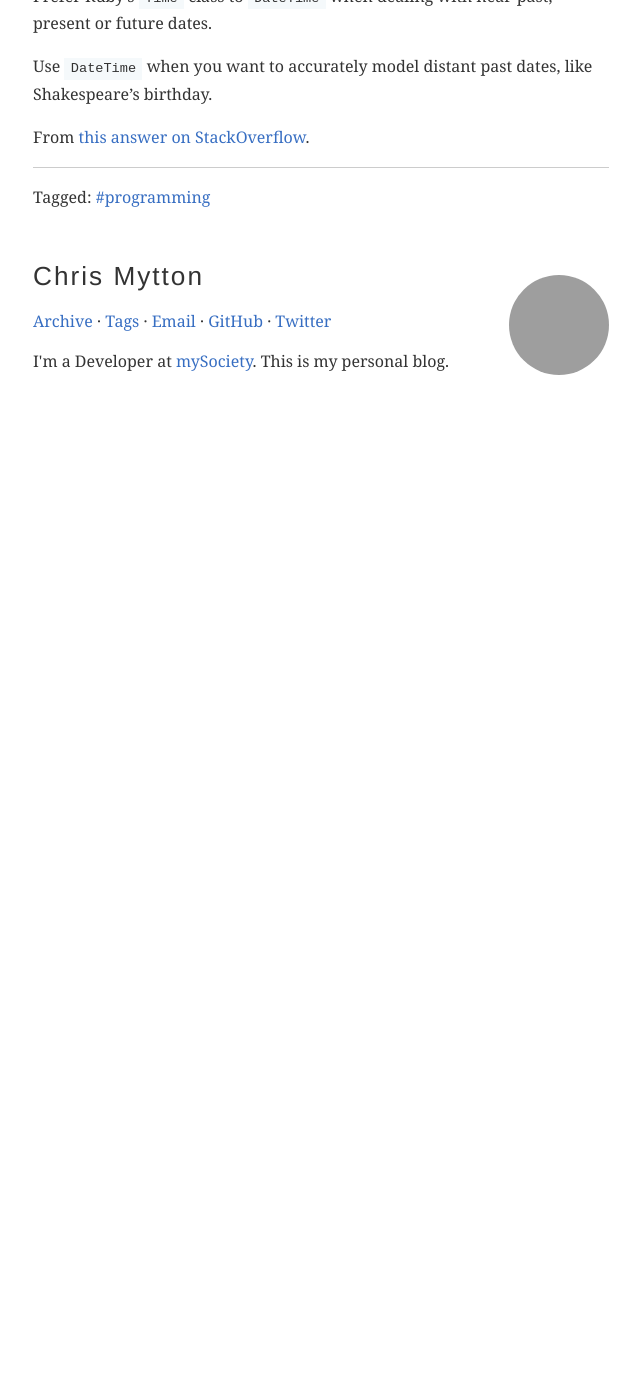
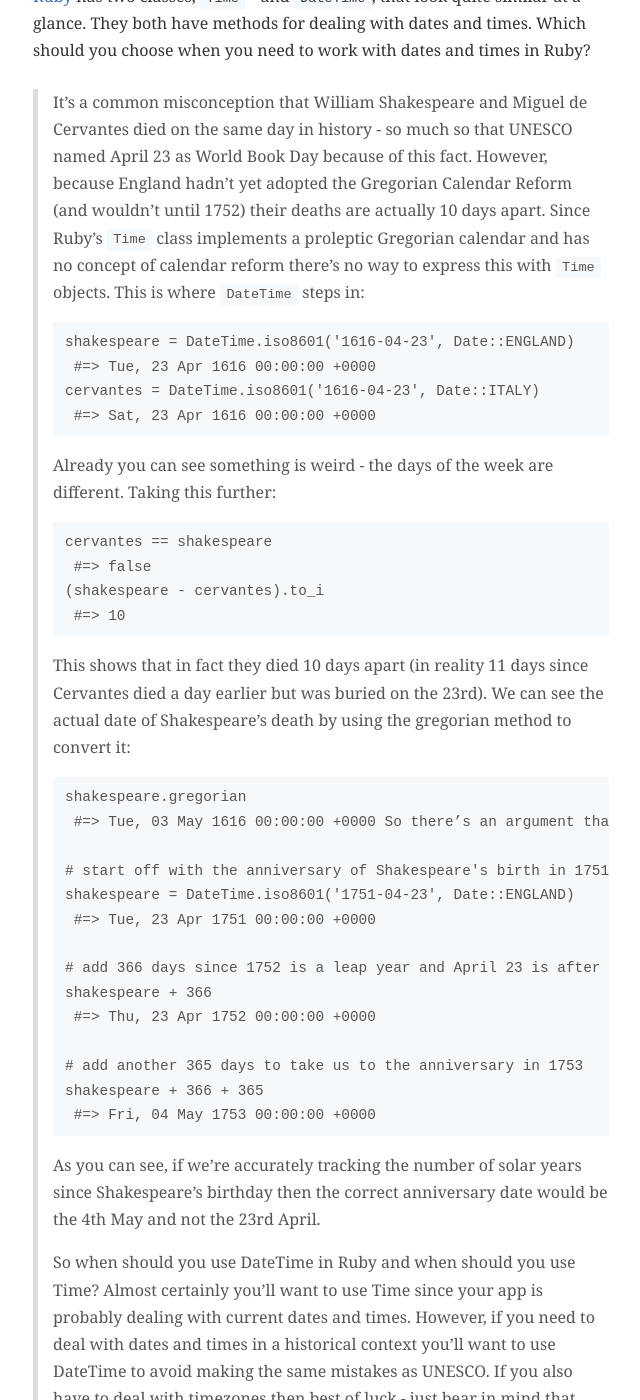
Before and after one commit to chrismytton/chrismytton.github.io, a Jekyll site: the page built from _posts/2020-02-18-ruby-time-vs-datetime.md, in a window 1280 px wide and 1400 px high, scrolled down 208 px, cut to the strip 0-1400 px from the top of the window. Shown: the whole strip, without its empty margins (319-959 px from the left). Built offline with Jekyll 4.4.1, drawn with Linux system fonts in a browser that asks for light colours; before the commit the page ends 900 px from its top, so only the background shows below that; some of the changed text lies outside the part shown; grey boxes are pictures that could not be loaded.

Commit message:
Update post

```diff
--- a/_posts/2020-02-18-ruby-time-vs-datetime.md
+++ b/_posts/2020-02-18-ruby-time-vs-datetime.md
@@ -4,8 +4,50 @@ title: Ruby's Time vs DateTime classes
 tags: [programming]
 ---
 
-Prefer Ruby's `Time` class to `DateTime` when dealing with near-past, present or future dates.
+[Ruby](https://www.ruby-lang.org/) has two classes, `Time` [^1] and `DateTime`, that look quite similar at a glance. They both have methods for dealing with dates and times. Which should you choose when you need to work with dates and times in Ruby?
 
-Use `DateTime` when you want to accurately model distant past dates, like Shakespeare's birthday.
+> It's a common misconception that William Shakespeare and Miguel de Cervantes died on the same day in history - so much so that UNESCO named April 23 as World Book Day because of this fact. However, because England hadn’t yet adopted the Gregorian Calendar Reform (and wouldn't until 1752) their deaths are actually 10 days apart. Since Ruby's `Time` class implements a proleptic Gregorian calendar and has no concept of calendar reform there's no way to express this with `Time` objects. This is where `DateTime` steps in:
+>
+>     shakespeare = DateTime.iso8601('1616-04-23', Date::ENGLAND)
+>      #=> Tue, 23 Apr 1616 00:00:00 +0000
+>     cervantes = DateTime.iso8601('1616-04-23', Date::ITALY)
+>      #=> Sat, 23 Apr 1616 00:00:00 +0000
+>
+> Already you can see something is weird - the days of the week are different. Taking this further:
+>
+>     cervantes == shakespeare
+>      #=> false
+>     (shakespeare - cervantes).to_i
+>      #=> 10
+>
+> This shows that in fact they died 10 days apart (in reality 11 days since Cervantes died a day earlier but was buried on the 23rd). We can see the actual date of Shakespeare’s death by using the gregorian method to convert it:
+>
+>     shakespeare.gregorian
+>      #=> Tue, 03 May 1616 00:00:00 +0000
+> So there’s an argument that all the celebrations that take place on the 23rd April in Stratford-upon-Avon are actually the wrong date since England is now using the Gregorian calendar. You can see why when we transition across the reform date boundary:
+>
+>     # start off with the anniversary of Shakespeare's birth in 1751
+>     shakespeare = DateTime.iso8601('1751-04-23', Date::ENGLAND)
+>      #=> Tue, 23 Apr 1751 00:00:00 +0000
+>
+>     # add 366 days since 1752 is a leap year and April 23 is after February 29
+>     shakespeare + 366
+>      #=> Thu, 23 Apr 1752 00:00:00 +0000
+>
+>     # add another 365 days to take us to the anniversary in 1753
+>     shakespeare + 366 + 365
+>      #=> Fri, 04 May 1753 00:00:00 +0000
+>
+> As you can see, if we’re accurately tracking the number of solar years since Shakespeare’s birthday then the correct anniversary date would be the 4th May and not the 23rd April.
+>
+> So when should you use DateTime in Ruby and when should you use Time? Almost certainly you’ll want to use Time since your app is probably dealing with current dates and times. However, if you need to deal with dates and times in a historical context you’ll want to use DateTime to avoid making the same mistakes as UNESCO. If you also have to deal with timezones then best of luck - just bear in mind that you’ll probably be dealing with local solar times, since it wasn’t until the 19th century that the introduction of the railways necessitated the need for Standard Time and eventually timezones.
 
-From [this answer on StackOverflow](https://stackoverflow.com/a/21075654).
+From "[When should you use `DateTime` and when should you use `Time`?](https://ruby-doc.org/stdlib-2.7.0/libdoc/date/rdoc/DateTime.html#class-DateTime-label-When+should+you+use+DateTime+and+when+should+you+use+Time-3F)" in the Ruby stdlib `DateTime` documentation.
+
+## Summary
+
+- Use `Time` when dealing with near-past, present or future dates. It can technically represent dates from 1823-11-12 to 2116-02-20.
+- Use `DateTime` when you want to accurately model distant past dates, like Shakespeare's birthday.
+- So for most applications use `Time`.
+
+[^1]: There are actually _two_ `Time` classes, one in core and one in the standard library which you get when you or one of your dependencies does a `require 'time'`.
```
